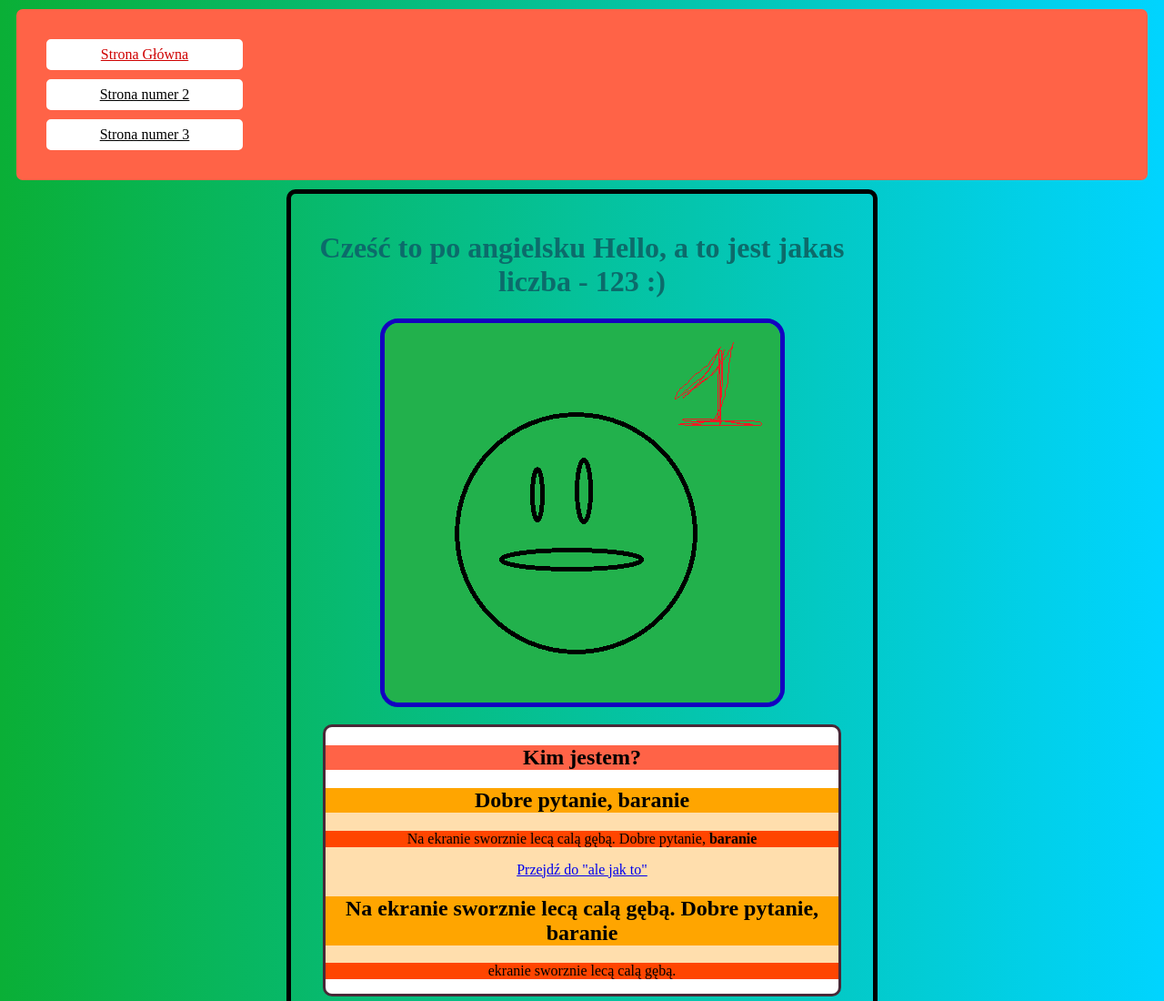
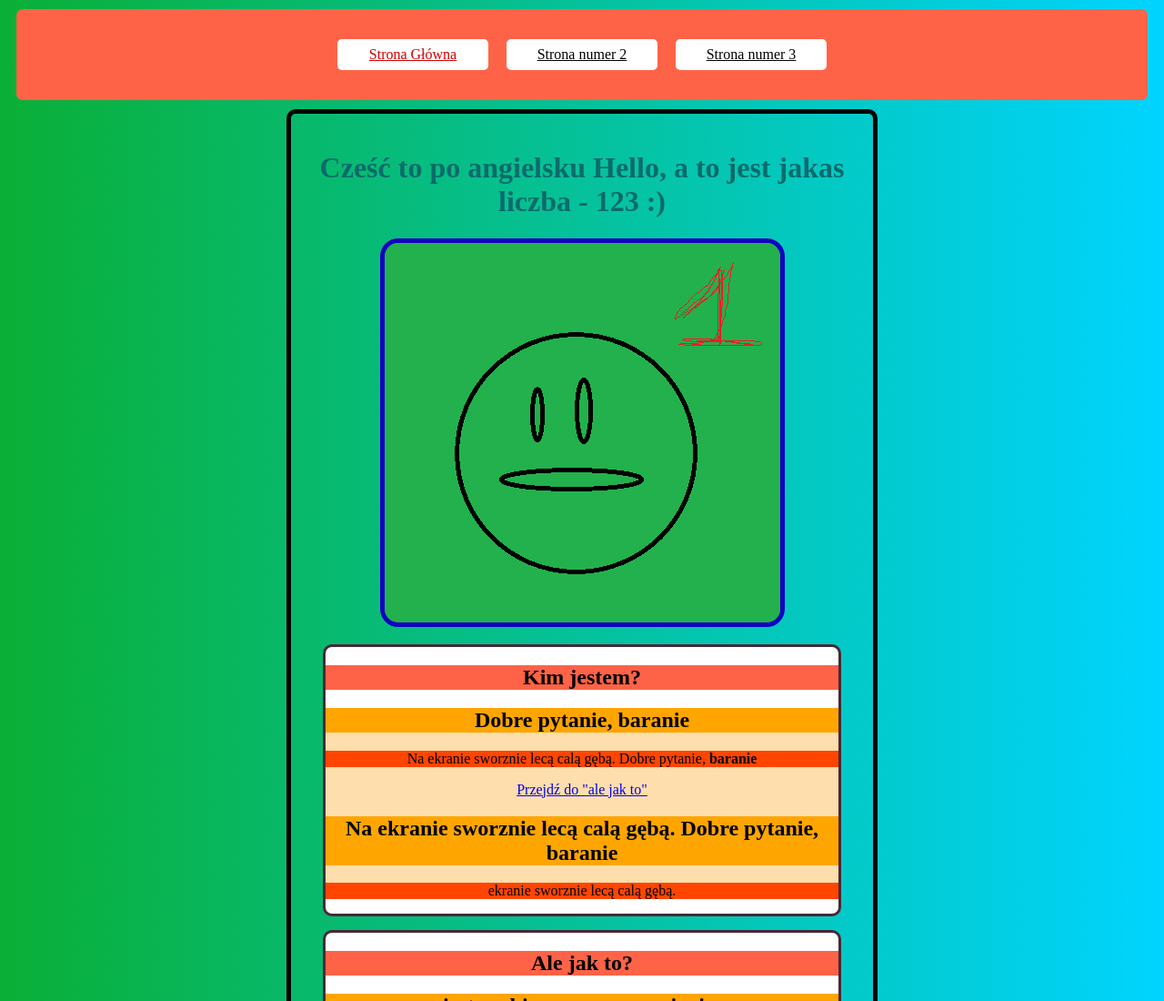
Before and after one commit to pawel-jezior/homepage, a plain HTML site: page index.html in a window 1280 px wide. Shown: the top 1100 px of the page at 91% size. Drawn offline with Linux system fonts and the light colour scheme.

Commit message:
fixed problem with navigation flexbox

```diff
--- a/style.css
+++ b/style.css
@@ -48,6 +48,8 @@
   border-radius: 7px;
   background: tomato;
   padding: 20px;
+  display:flex;
+  justify-content: center;
 }
 
 .navigation-center__link {
@@ -59,8 +61,10 @@
   max-width: 200px;
   margin: 10px;
   min-width: 150px;
+  display: flex;
   justify-content: center;
-  display: flex;
+  align-content:center;
+
 }
 
 .navigation-center__link--homepage {
```
